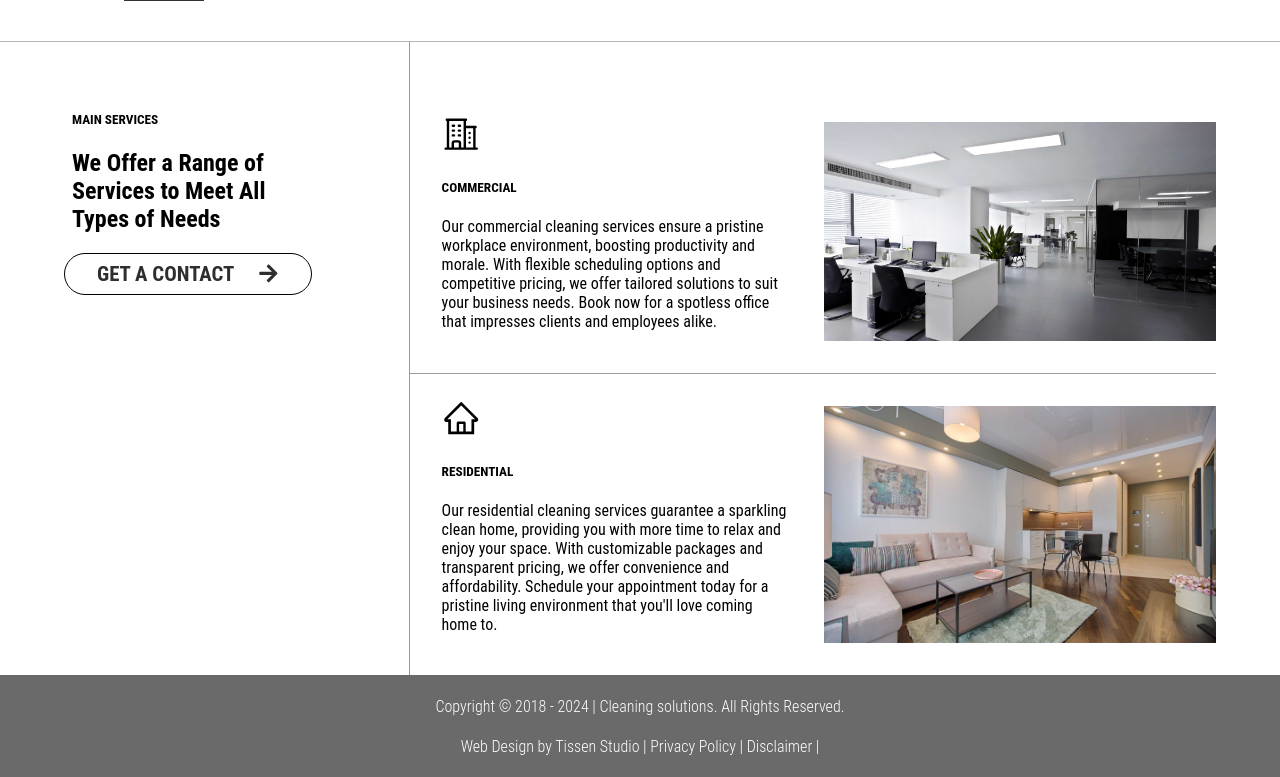
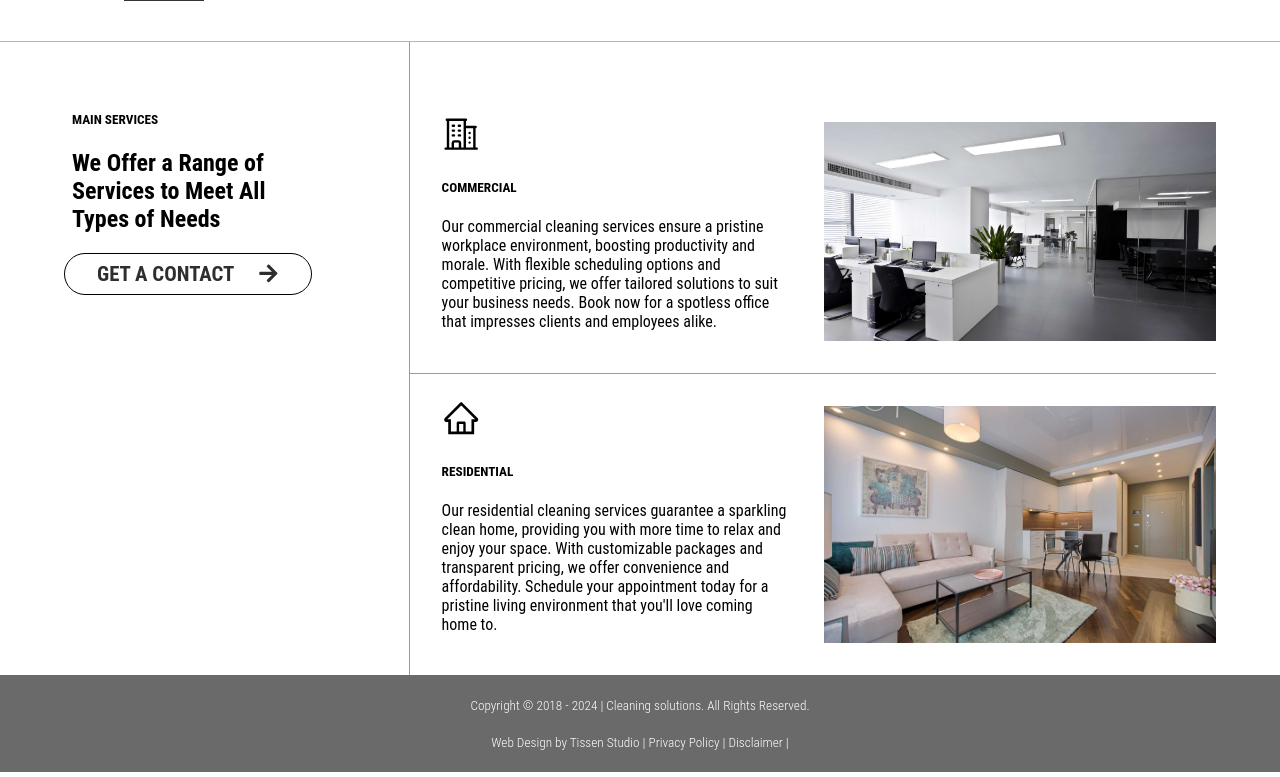
Before and after one commit to RuslanTissen/cleaning-solutions, a React (Create React App) app: page / in a window 1280 px wide. Shown: the part 2463-3240 px from the top of the page. Built offline with nearby package versions, Linux system fonts and the light colour scheme; a web font is replaced by a local one.

Commit message:
footer updated

```diff
--- a/src/components/footer/Footer.jsx
+++ b/src/components/footer/Footer.jsx
@@ -14,8 +14,8 @@ function Footer() {
 
 	return (
 		<div className='footer'>
-		<h4>Copyright © 2018 - 2024 | Cleaning solutions. All Rights Reserved.</h4>
-		<h4>Web Design by Tissen Studio | Privacy Policy | Disclaimer | </h4>
+			<h5>Copyright © 2018 - 2024 | Cleaning solutions. All Rights Reserved.</h5>
+			<h5>Web Design by Tissen Studio | Privacy Policy | Disclaimer | </h5>
 		</div>
 	)
 }
--- a/src/components/footer/Footer.scss
+++ b/src/components/footer/Footer.scss
@@ -2,7 +2,7 @@
 	margin-top: auto;
 	background-color: hsla(0, 0%, 3%, 0.6);
 
-	h4 {
+	h5 {
 		text-align: center;
 		color: white;
 		font-family: "Roboto Condensed", sans-serif;
```
